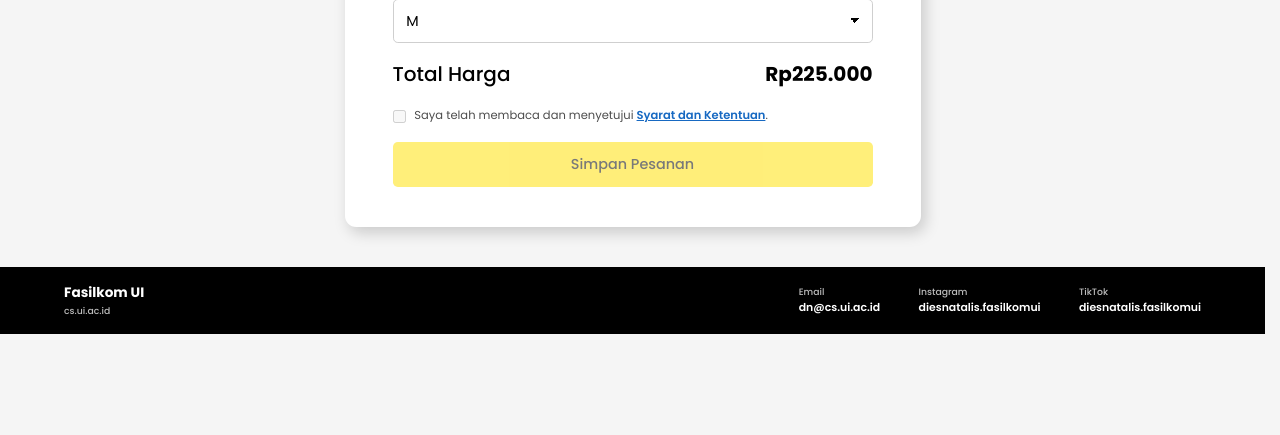
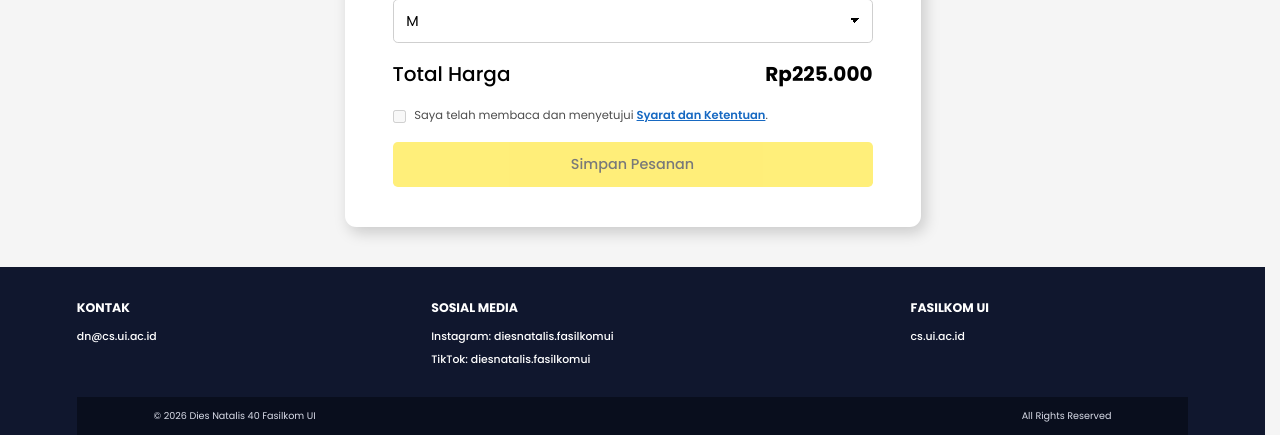
Before and after one commit to HaikalMuzaki/Fun-Walk, a Django app: page /checkout/alumni/ in a window 1280 px wide. Shown: the part 1163-1598 px from the top of the page. Before the commit the page ends 1497 px from the top, so only its background shows below. Run offline with Django 5.2, Linux system fonts and the light colour scheme; the visitor is signed in with stand-in values (Sample User, id 1).

Commit message:
rapihin footer

```diff
--- a/registration/static/registration/css/style.css
+++ b/registration/static/registration/css/style.css
@@ -570,75 +570,78 @@ body {
   width: 100%;
   flex: 0 0 auto;
   margin-top: auto;
-  padding: 1rem clamp(1rem, 5vw, 5rem);
-  background: #000;
+  padding: 2rem clamp(1rem, 6vw, 5.5rem) 0;
+  background: #10172e;
   color: #fff;
 }
 
 .footer-content {
   width: 100%;
-  max-width: 78rem;
+  max-width: 74rem;
   margin: 0 auto;
-  display: flex;
-  align-items: center;
+  display: grid;
+  grid-template-columns: 1fr 1.45fr 1fr;
+  gap: clamp(1.5rem, 6vw, 5rem);
+}
+
+.footer-section {
+  display: flex;
+  flex-direction: column;
+  align-items: flex-start;
+  gap: 0.5rem;
+}
+
+.footer-section h2 {
+  margin: 0 0 0.25rem;
+  color: #fff;
+  font-size: 0.78rem;
+  font-weight: 700;
+  text-transform: uppercase;
+}
+
+.footer-section a {
+  color: #fff;
+  font-size: 0.68rem;
+  font-weight: 500;
+  line-height: 1.45;
+  text-decoration: none;
+}
+
+.footer-section a:hover {
+  color: var(--yellow);
+}
+
+.footer-bottom {
+  width: 100%;
+  max-width: 85rem;
+  margin: 1.8rem auto 0;
+  padding: 0.75rem clamp(1rem, 6vw, 5.5rem);
+  display: flex;
   justify-content: space-between;
-  gap: 1.5rem;
-}
-
-.footer-brand,
-.footer-links a {
-  color: #fff;
-  text-decoration: none;
-}
-
-.footer-brand {
-  display: flex;
-  flex-direction: column;
-  gap: 0.1rem;
-  font-size: 0.85rem;
-  font-weight: 700;
-}
-
-.footer-brand span,
-.footer-links span {
-  color: #bdbdbd;
-  font-size: 0.58rem;
-  font-weight: 500;
-}
-
-.footer-links {
-  display: flex;
-  align-items: center;
-  justify-content: flex-end;
-  gap: clamp(1rem, 3vw, 2.5rem);
-}
-
-.footer-links a {
-  display: flex;
-  flex-direction: column;
-  gap: 0.1rem;
-  font-size: 0.68rem;
-  font-weight: 600;
-}
-
-.footer-brand:hover,
-.footer-links a:hover {
-  color: var(--yellow);
+  gap: 1rem;
+  background: #090e1d;
+  color: #d9dce8;
+  font-size: 0.6rem;
 }
 
 @media (max-width: 640px) {
+  .footer {
+    padding-top: 1.5rem;
+  }
+
   .footer-content {
+    grid-template-columns: repeat(2, minmax(0, 1fr));
+    gap: 1.3rem 1rem;
+  }
+
+  .footer-section:last-child {
+    grid-column: 1 / -1;
+  }
+
+  .footer-bottom {
     align-items: flex-start;
     flex-direction: column;
-    gap: 1rem;
-  }
-
-  .footer-links {
-    width: 100%;
-    display: grid;
-    grid-template-columns: repeat(2, minmax(0, 1fr));
-    justify-content: stretch;
-    gap: 0.85rem 1rem;
+    gap: 0.25rem;
   }
 }
   letter-spacing: 0.08em;
--- a/registration/templates/registration/footer.html
+++ b/registration/templates/registration/footer.html
@@ -1,22 +1,21 @@
 <footer class="footer">
   <div class="footer-content">
-    <a class="footer-brand" href="https://cs.ui.ac.id" target="_blank" rel="noopener noreferrer">
-      Fasilkom UI
-      <span>cs.ui.ac.id</span>
-    </a>
-    <div class="footer-links" aria-label="Kontak Dies Natalis Fasilkom UI">
-      <a href="mailto:dn@cs.ui.ac.id">
-        <span>Email</span>
-        dn@cs.ui.ac.id
-      </a>
-      <a href="https://www.instagram.com/diesnatalis.fasilkomui/" target="_blank" rel="noopener noreferrer">
-        <span>Instagram</span>
-        diesnatalis.fasilkomui
-      </a>
-      <a href="https://www.tiktok.com/@diesnatalis.fasilkomui" target="_blank" rel="noopener noreferrer">
-        <span>TikTok</span>
-        diesnatalis.fasilkomui
-      </a>
+    <div class="footer-section">
+      <h2>Kontak</h2>
+      <a href="mailto:dn@cs.ui.ac.id">dn@cs.ui.ac.id</a>
+    </div>
+    <div class="footer-section">
+      <h2>Sosial Media</h2>
+      <a href="https://www.instagram.com/diesnatalis.fasilkomui/" target="_blank" rel="noopener noreferrer">Instagram: diesnatalis.fasilkomui</a>
+      <a href="https://www.tiktok.com/@diesnatalis.fasilkomui" target="_blank" rel="noopener noreferrer">TikTok: diesnatalis.fasilkomui</a>
+    </div>
+    <div class="footer-section">
+      <h2>Fasilkom UI</h2>
+      <a href="https://cs.ui.ac.id" target="_blank" rel="noopener noreferrer">cs.ui.ac.id</a>
     </div>
   </div>
+  <div class="footer-bottom">
+    <span>&copy; 2026 Dies Natalis 40 Fasilkom UI</span>
+    <span>All Rights Reserved</span>
+  </div>
 </footer>
```
